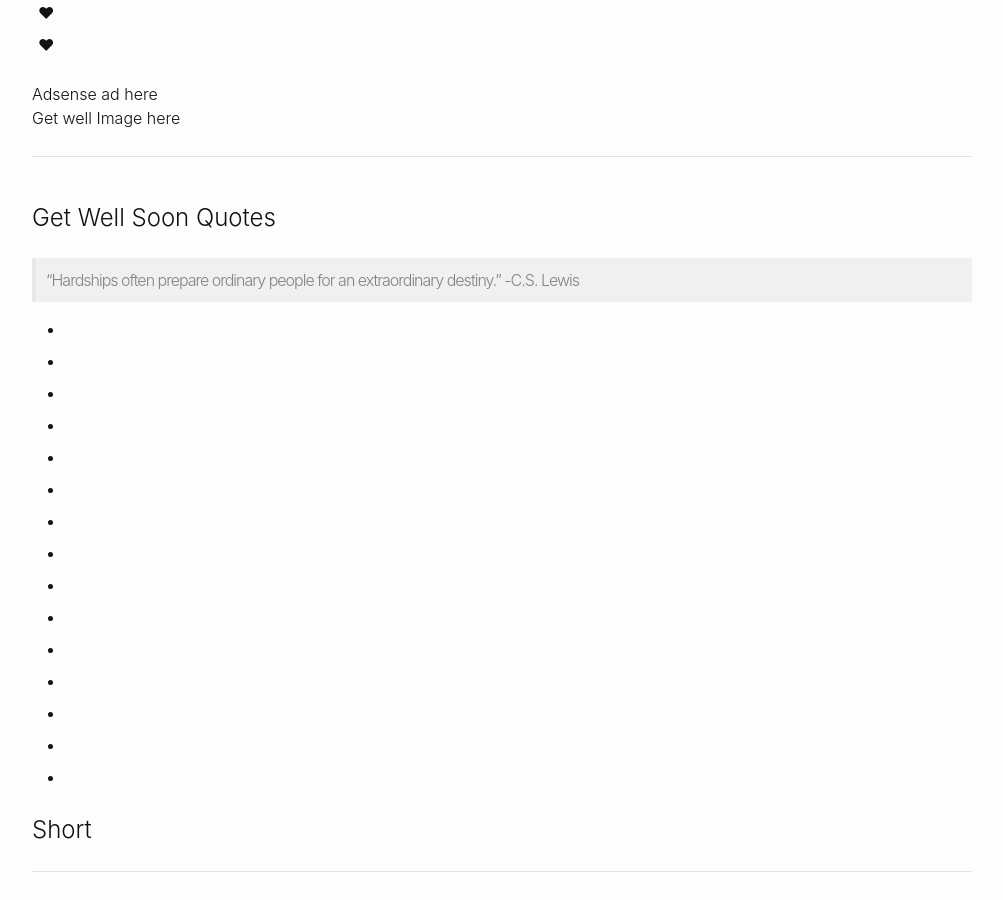
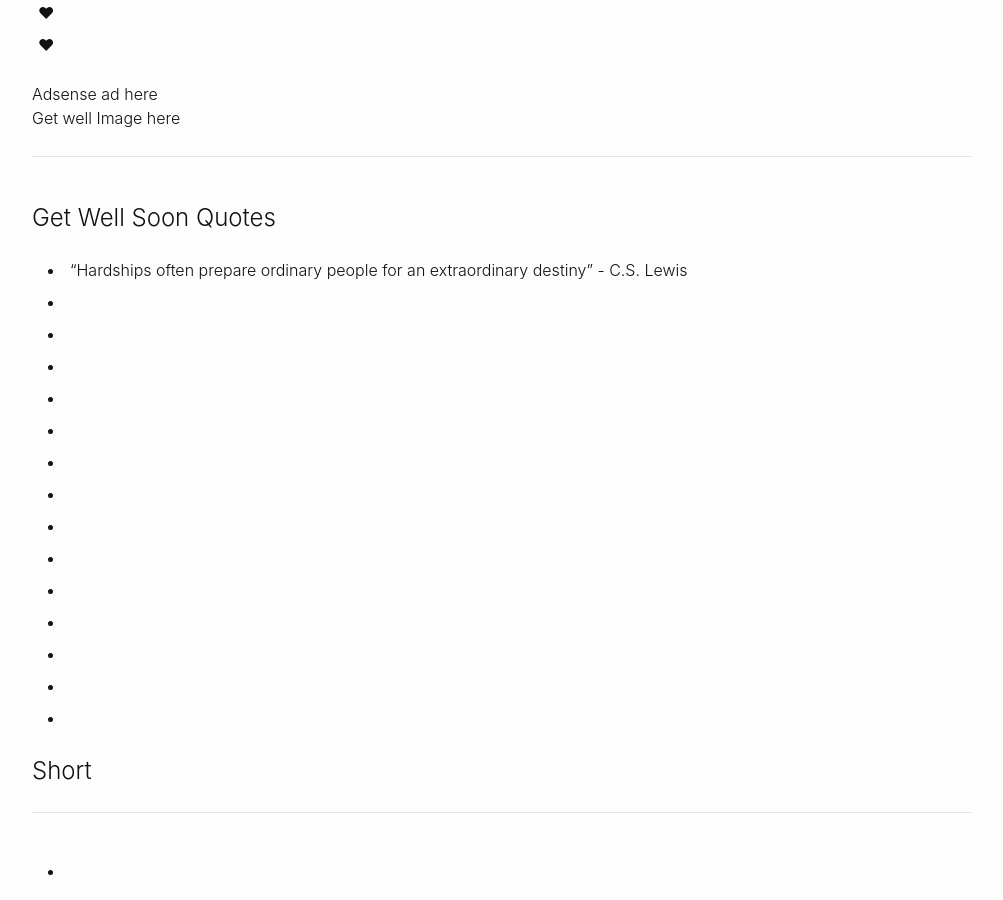
Before and after one commit to andyml123/andyml123.github.io, a Jekyll site: the page index2.html, which Jekyll copies as it is, in a window 1280 px wide and 900 px high, scrolled down 1202 px. Shown: the whole window, without its empty margins (138-1141 px from the left). Built offline with Jekyll 4.4.1, drawn with Linux system fonts in a browser that asks for light colours.

Commit message:
Update index2.html

```diff
--- a/index2.html
+++ b/index2.html
@@ -91,10 +91,8 @@
 
 </p>
 
- <blockquote> “Hardships often prepare ordinary people for an extraordinary destiny.” -C.S. Lewis</blockquote>
-
 <ul>
-<li> </li>
+<li>“Hardships often prepare ordinary people for an extraordinary destiny” - C.S. Lewis</li>
 <li> </li>
 <li> </li>
 <li> </li>
```
